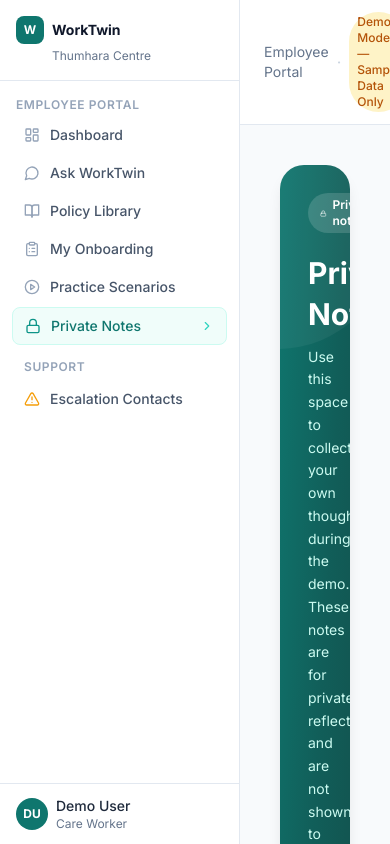
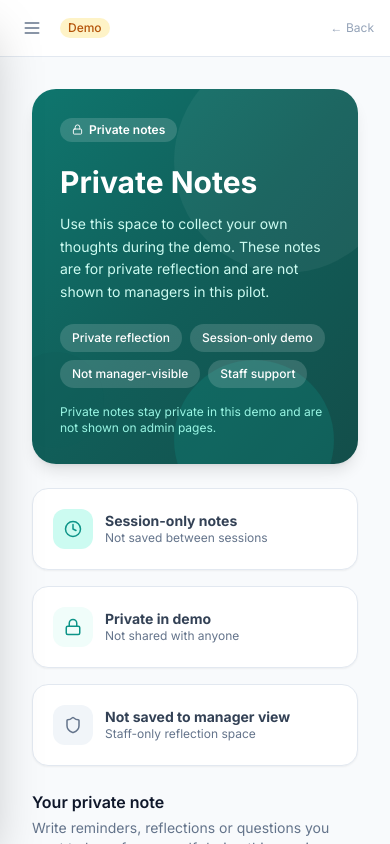
Before and after one commit to inaambasit/worktwin-care-pilot, a Next.js app in the folder frontend/: page /notes in a window 390 px wide. Built offline with nearby package versions, Linux system fonts and the light colour scheme.

Commit message:
Make staff app mobile responsive

```diff
--- a/frontend/components/AppLayout.tsx
+++ b/frontend/components/AppLayout.tsx
@@ -1,10 +1,11 @@
 'use client'
+import { useState } from 'react'
 import Link from 'next/link'
 import { usePathname } from 'next/navigation'
 import {
   LayoutDashboard, MessageCircle, ClipboardList, PlayCircle,
   Lock, FileText, BarChart2, Shield, Phone, ChevronRight,
-  Users, AlertTriangle, BookOpen,
+  Users, AlertTriangle, BookOpen, Menu, X,
 } from 'lucide-react'
 
 const ADMIN_DEMO_ENABLED = process.env.NEXT_PUBLIC_ADMIN_DEMO_ENABLED === 'true'
@@ -26,15 +27,19 @@ const adminNav = [
   { href: '/admin/escalation', label: 'Escalation Contacts', icon: Phone },
 ]
 
-export default function AppLayout({ children }: { children: React.ReactNode }) {
-  const pathname = usePathname()
-  const isAdmin = pathname.startsWith('/admin')
-  const nav = isAdmin ? adminNav : employeeNav
-
+function SidebarContent({
+  isAdmin,
+  pathname,
+  nav,
+  onNavClick,
+}: {
+  isAdmin: boolean
+  pathname: string
+  nav: typeof employeeNav
+  onNavClick?: () => void
+}) {
   return (
-    <div className="flex h-screen bg-slate-50 overflow-hidden">
-      {/* Sidebar */}
-      <aside className="w-60 shrink-0 bg-white border-r border-slate-200 flex flex-col">
+    <div className="flex flex-col h-full">
       {/* Logo / org */}
       <div className="px-4 py-4 border-b border-slate-200">
         <div className="flex items-center gap-2 mb-1">
@@ -61,6 +66,7 @@ export default function AppLayout({ children }: { children: React.ReactNode }) {
             <Link
               key={href}
               href={href}
+              onClick={onNavClick}
               className={`flex items-center gap-2.5 px-3 py-2 rounded-lg text-sm font-medium transition-colors ${
                 active
                   ? 'bg-teal-50 text-teal-700 border border-teal-100'
@@ -82,6 +88,7 @@ export default function AppLayout({ children }: { children: React.ReactNode }) {
             </div>
             <Link
               href="/escalation"
+              onClick={onNavClick}
               className={`flex items-center gap-2.5 px-3 py-2 rounded-lg text-sm font-medium transition-colors ${
                 pathname === '/escalation'
                   ? 'bg-teal-50 text-teal-700 border border-teal-100'
@@ -108,6 +115,7 @@ export default function AppLayout({ children }: { children: React.ReactNode }) {
             <div className="flex gap-1.5">
               <Link
                 href="/dashboard"
+                onClick={onNavClick}
                 className={`flex-1 text-center text-xs py-1.5 rounded-md font-medium transition-colors ${
                   !isAdmin
                     ? 'bg-teal-700 text-white'
@@ -119,6 +127,7 @@ export default function AppLayout({ children }: { children: React.ReactNode }) {
               </Link>
               <Link
                 href="/admin"
+                onClick={onNavClick}
                 className={`flex-1 text-center text-xs py-1.5 rounded-md font-medium transition-colors ${
                   isAdmin
                     ? 'bg-amber-600 text-white'
@@ -146,33 +155,95 @@ export default function AppLayout({ children }: { children: React.ReactNode }) {
           </div>
         </div>
       </div>
+    </div>
+  )
+}
+
+export default function AppLayout({ children }: { children: React.ReactNode }) {
+  const pathname = usePathname()
+  const isAdmin = pathname.startsWith('/admin')
+  const nav = isAdmin ? adminNav : employeeNav
+  const [drawerOpen, setDrawerOpen] = useState(false)
+
+  return (
+    <div className="flex h-screen bg-slate-50 overflow-hidden">
+      {/* Desktop sidebar — hidden on mobile */}
+      <aside className="hidden md:flex md:flex-col w-60 shrink-0 bg-white border-r border-slate-200">
+        <SidebarContent isAdmin={isAdmin} pathname={pathname} nav={nav} />
+      </aside>
+
+      {/* Mobile drawer overlay */}
+      {drawerOpen && (
+        <div
+          className="fixed inset-0 z-40 bg-black/40 md:hidden"
+          onClick={() => setDrawerOpen(false)}
+          aria-hidden="true"
+        />
+      )}
+
+      {/* Mobile drawer panel */}
+      <aside
+        className={`fixed inset-y-0 left-0 z-50 w-72 max-w-[85vw] bg-white shadow-2xl flex flex-col transition-transform duration-300 md:hidden ${
+          drawerOpen ? 'translate-x-0' : '-translate-x-full'
+        }`}
+        aria-label="Navigation menu"
+      >
+        <div className="flex items-center justify-end px-3 py-3 border-b border-slate-200 shrink-0">
+          <button
+            onClick={() => setDrawerOpen(false)}
+            className="p-1.5 rounded-lg text-slate-500 hover:bg-slate-100"
+            aria-label="Close menu"
+          >
+            <X size={18} />
+          </button>
+        </div>
+        {/* min-h-0 allows the internal flex-col to scroll correctly */}
+        <div className="flex-1 min-h-0">
+          <SidebarContent
+            isAdmin={isAdmin}
+            pathname={pathname}
+            nav={nav}
+            onNavClick={() => setDrawerOpen(false)}
+          />
+        </div>
       </aside>
 
       {/* Main area */}
-      <div className="flex-1 flex flex-col overflow-hidden">
+      <div className="flex-1 flex flex-col overflow-hidden min-w-0">
         {/* Top bar */}
-        <header className="bg-white border-b border-slate-200 px-6 py-3 flex items-center justify-between shrink-0">
-          <div className="flex items-center gap-2">
-            <span className="text-sm text-slate-500">
+        <header className="bg-white border-b border-slate-200 px-4 py-3 flex items-center gap-3 shrink-0">
+          {/* Hamburger — mobile only */}
+          <button
+            className="md:hidden p-1.5 rounded-lg text-slate-500 hover:bg-slate-100 shrink-0"
+            onClick={() => setDrawerOpen(true)}
+            aria-label="Open menu"
+          >
+            <Menu size={20} />
+          </button>
+
+          <div className="flex flex-1 items-center justify-between min-w-0 gap-2">
+            <div className="flex items-center gap-2 min-w-0">
+              <span className="text-sm text-slate-500 hidden sm:inline">
                 {isAdmin ? 'Admin Portal' : 'Employee Portal'}
               </span>
-            <span className="text-slate-300">·</span>
-            <span className="text-xs bg-amber-100 text-amber-700 font-medium px-2 py-0.5 rounded-full">
-              Demo Mode — Sample Data Only
+              <span className="text-slate-300 hidden sm:inline">·</span>
+              <span className="text-xs bg-amber-100 text-amber-700 font-medium px-2 py-0.5 rounded-full whitespace-nowrap">
+                <span className="sm:hidden">Demo</span>
+                <span className="hidden sm:inline">Demo Mode — Sample Data Only</span>
               </span>
             </div>
-          <div className="flex items-center gap-3">
             <Link
               href="/"
-              className="text-xs text-slate-400 hover:text-slate-600 transition-colors"
+              className="text-xs text-slate-400 hover:text-slate-600 transition-colors whitespace-nowrap shrink-0"
             >
-              ← Back to landing page
+              <span className="sm:hidden">← Back</span>
+              <span className="hidden sm:inline">← Back to landing page</span>
             </Link>
           </div>
         </header>
 
         {/* Page content */}
-        <main className="flex-1 overflow-auto p-6">
+        <main className="flex-1 overflow-auto p-4 md:p-6">
           {children}
         </main>
       </div>
```
Lines whose indentation alone changed are shown as unchanged.
